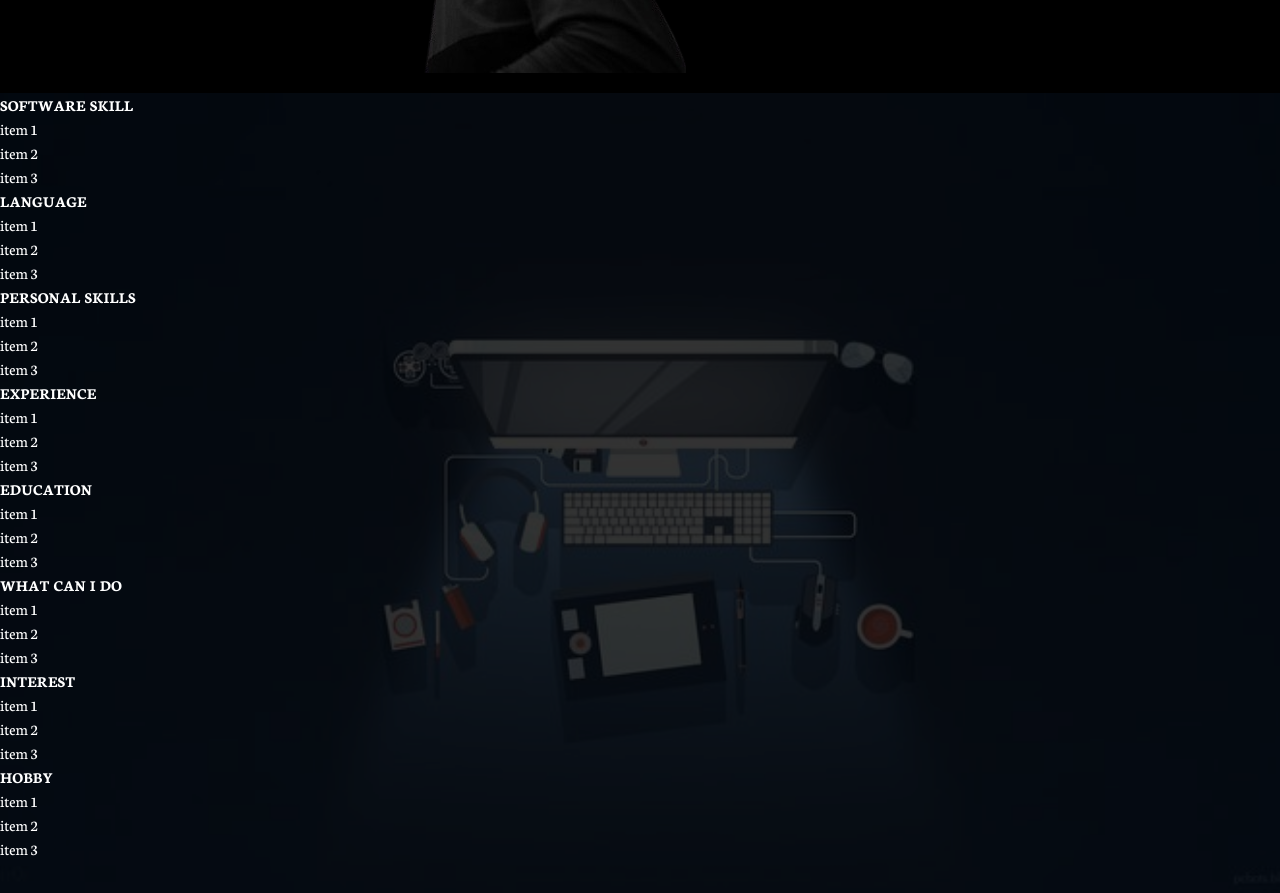
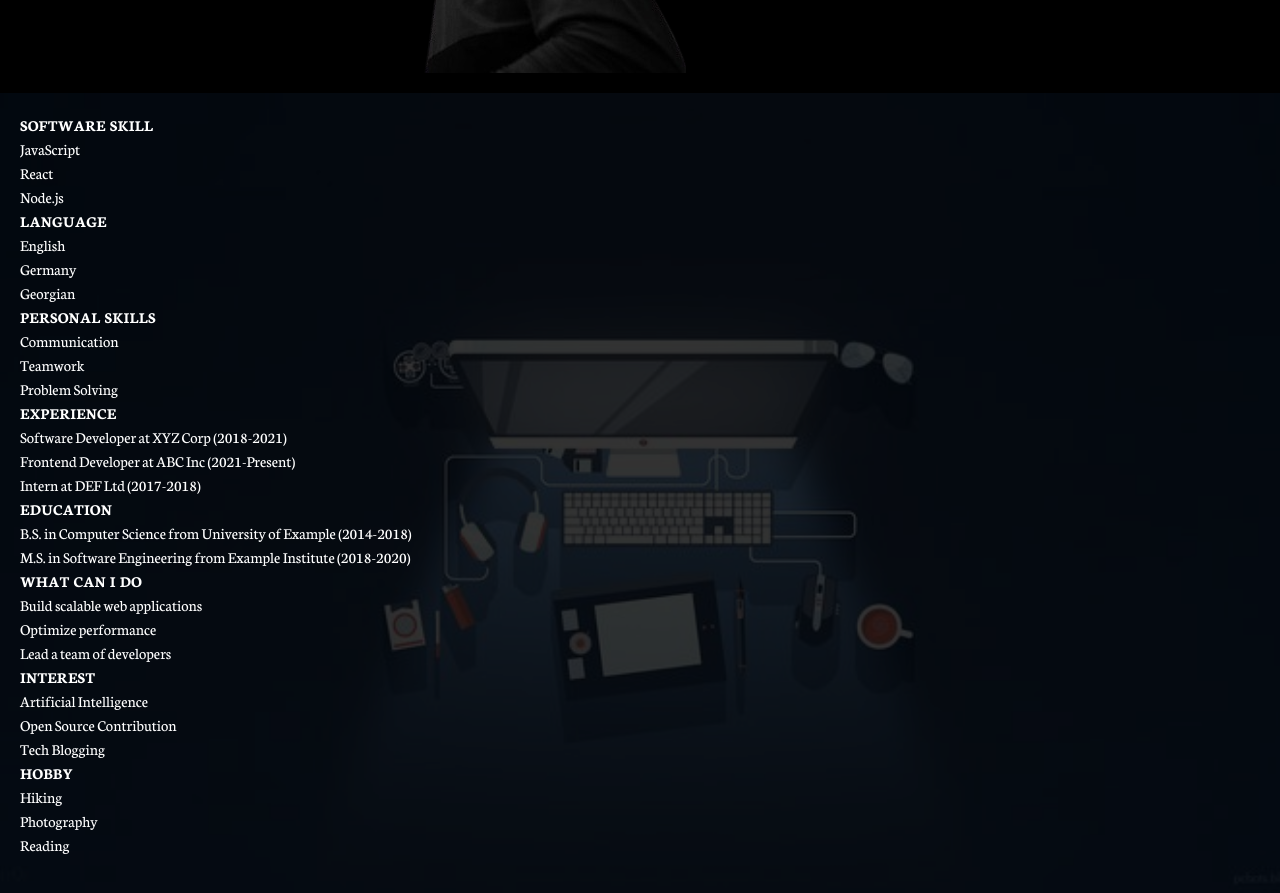
Before and after one commit to Davmike/new-portfolio, a React (Vite) app: page / in a window 1280 px wide. Shown: the part 1411-2304 px from the top of the page. Built offline with nearby package versions, Linux system fonts and the light colour scheme.

Commit message:
fear: add map for resume

```diff
--- a/src/Components/Resume.tsx
+++ b/src/Components/Resume.tsx
@@ -1,77 +1,105 @@
 import React from "react";
 
 function Resume() {
+  const softwareSkills = ["JavaScript", "React", "Node.js"];
+  const languages = ["English", "Germany", "Georgian"];
+  const personalSkills = ["Communication", "Teamwork", "Problem Solving"];
+  const experiences = [
+    "Software Developer at XYZ Corp (2018-2021)",
+    "Frontend Developer at ABC Inc (2021-Present)",
+    "Intern at DEF Ltd (2017-2018)",
+  ];
+  const education = [
+    "B.S. in Computer Science from University of Example (2014-2018)",
+    "M.S. in Software Engineering from Example Institute (2018-2020)",
+  ];
+  const whatCanIDo = [
+    "Build scalable web applications",
+    "Optimize performance",
+    "Lead a team of developers",
+  ];
+  const interests = [
+    "Artificial Intelligence",
+    "Open Source Contribution",
+    "Tech Blogging",
+  ];
+  const hobbies = ["Hiking", "Photography", "Reading"];
+
   return (
-    <div id="resume" className="relative">
+    <div id="resume" className="relative px-[20px] py-[20px]">
       {/* Background overlay */}
       <div className="absolute inset-0 bg-black opacity-80"></div>
+
       {/* main div for software, language and personal skill */}
       <div>
         {/* SOFTWARE SKILL container */}
         <div className="relative text-white">
           <h3 className="font-bold">SOFTWARE SKILL</h3>
-          <p>item 1</p>
-          <p>item 2</p>
-          <p>item 3</p>
+          {softwareSkills.map((item, index) => (
+            <p key={index}>{item}</p>
+          ))}
         </div>
+
         {/* LANGUAGE container */}
         <div className="relative text-white">
           <h3 className="font-bold">LANGUAGE</h3>
-          <p>item 1</p>
-          <p>item 2</p>
-          <p>item 3</p>
+          {languages.map((item, index) => (
+            <p key={index}>{item}</p>
+          ))}
         </div>
+
         {/* PERSONAL SKILLS */}
         <div className="relative text-white">
           <h3 className="font-bold">PERSONAL SKILLS</h3>
-          <p>item 1</p>
-          <p>item 2</p>
-          <p>item 3</p>
+          {personalSkills.map((item, index) => (
+            <p key={index}>{item}</p>
+          ))}
         </div>
       </div>
-      {/* up is 1 container */}
-      {/* down start new container */}
-      {/* main div for experience and education*/}
+
+      {/* main div for experience and education */}
       <div>
         {/* EXPERIENCE */}
         <div className="relative text-white">
           <h3 className="font-bold">EXPERIENCE</h3>
-          <p>item 1</p>
-          <p>item 2</p>
-          <p>item 3</p>
+          {experiences.map((item, index) => (
+            <p key={index}>{item}</p>
+          ))}
         </div>
+
         {/* EDUCATION */}
         <div className="relative text-white">
           <h3 className="font-bold">EDUCATION</h3>
-          <p>item 1</p>
-          <p>item 2</p>
-          <p>item 3</p>
+          {education.map((item, index) => (
+            <p key={index}>{item}</p>
+          ))}
         </div>
       </div>
-      {/* up is 2 container */}
-      {/* down start new container */}
-      {/* main div for what can i do, interest and hobby*/}
+
+      {/* main div for what can i do, interest and hobby */}
       <div>
         {/* WHAT CAN I DO */}
         <div className="relative text-white">
           <h3 className="font-bold">WHAT CAN I DO</h3>
-          <p>item 1</p>
-          <p>item 2</p>
-          <p>item 3</p>
+          {whatCanIDo.map((item, index) => (
+            <p key={index}>{item}</p>
+          ))}
         </div>
+
         {/* INTEREST */}
         <div className="relative text-white">
           <h3 className="font-bold">INTEREST</h3>
-          <p>item 1</p>
-          <p>item 2</p>
-          <p>item 3</p>
+          {interests.map((item, index) => (
+            <p key={index}>{item}</p>
+          ))}
         </div>
+
         {/* HOBBY */}
         <div className="relative text-white">
           <h3 className="font-bold">HOBBY</h3>
-          <p>item 1</p>
-          <p>item 2</p>
-          <p>item 3</p>
+          {hobbies.map((item, index) => (
+            <p key={index}>{item}</p>
+          ))}
         </div>
       </div>
     </div>
```
